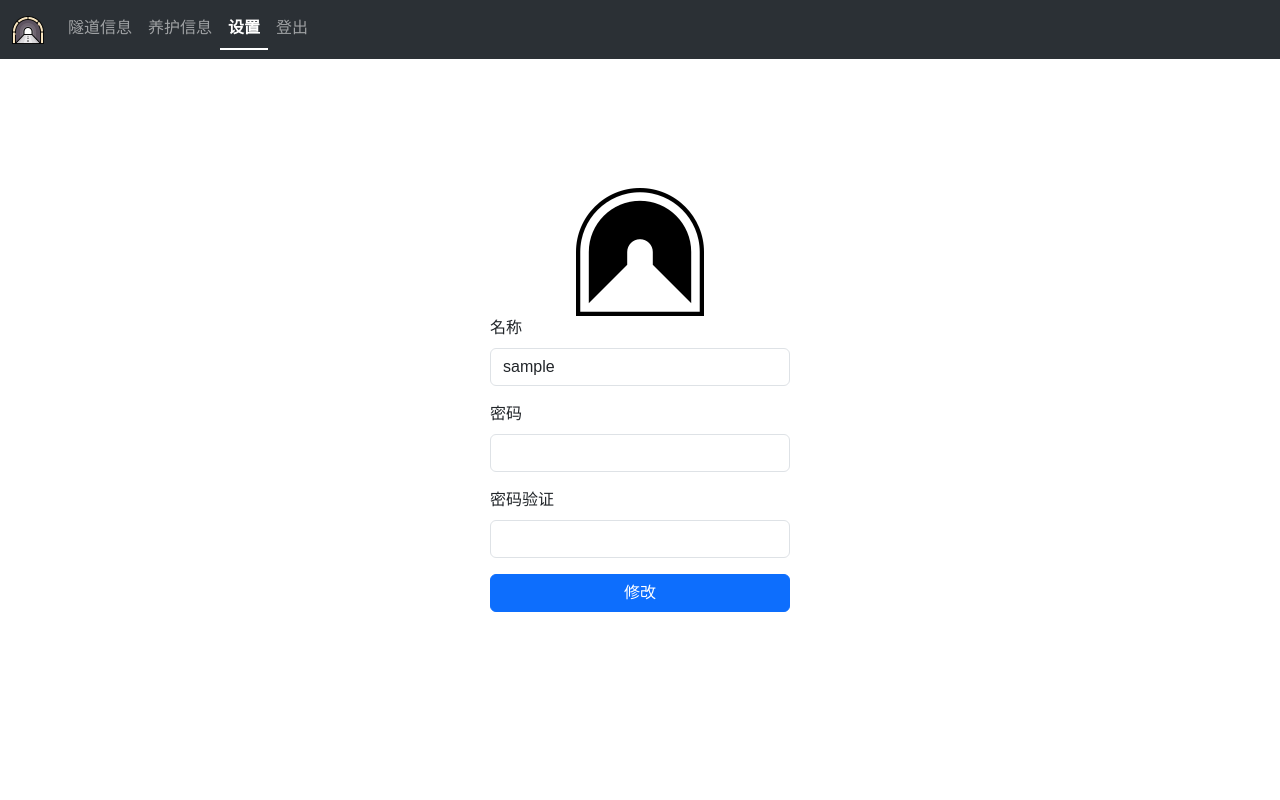
After one commit to 84DuLu/TIMS, a Flask app: page /settings in a window 1280 px wide. The commit adds this page. Run offline with Flask 3, Linux system fonts and the light colour scheme; the visitor is signed in with stand-in values (Sample User, id 1).

Commit message:
增加设置页面
在设置页面中,当前用户可以修改自己的用户名和密码

```diff
--- a/app.py
+++ b/app.py
@@ -299,6 +299,32 @@ def maintain_delete(maintain_id):
     db.session.commit()
     return redirect(url_for('maintain'))
 
+@app.route('/settings', methods=['GET', 'POST'])
+@login_required
+def settings():
+    if request.method == 'POST':
+        username = request.form['username'].replace(" ", "")
+        password = request.form['password']
+        password_confirmation = request.form['password_confirmation']
+
+        if current_user.username != username:
+            if User.query.filter_by(username=username).first():
+                flash('用户名重复！')
+                return redirect(url_for('settings'))
+
+        if password != password_confirmation:
+            flash('两次输入密码不一致！')
+            return redirect(url_for('settings'))
+
+        current_user.username = username
+        current_user.set_password(password)
+
+        db.session.commit()
+        flash('修改成功！')
+        return redirect(url_for('settings'))
+
+    return render_template('settings.html')
+
 @app.route('/login', methods=['GET', 'POST'])
 def login():
     if request.method == 'POST':
--- /dev/null
+++ b/static/settings.css
@@ -0,0 +1,28 @@
+* {
+    margin: 0;
+    padding: 0;
+    box-sizing: border-box;
+    font-family: 'Poppins',sans-serif;
+}
+
+body {
+    min-height: 100vh;
+}
+
+main {
+    position: absolute;
+    top: 50%;
+    left: 50%;
+    margin-right: -50%;
+    transform: translate(-50%, -50%);
+    display: flex;
+    flex-direction: column;
+    justify-content: center;
+    align-items: center;
+}
+
+.edit-form {
+    width: 300px;
+    display: flex;
+    flex-direction: column;
+}
--- a/templates/index.html
+++ b/templates/index.html
@@ -1,5 +1,6 @@
 <!DOCTYPE html>
 <html>
+
 <head>
   <meta charset="UTF-8">
   <meta name="viewport" content="width=device-width, initial-scale=1.0">
@@ -30,7 +31,10 @@
             <a class="nav-link" href="/maintain">养护信息</a>
           </li>
           <li class="nav-item">
+            <a class="nav-link" href="/settings">设置</a>
+          <li class="nav-item">
             <a class="nav-link" href="/logout">登出</a>
+          </li>
           </li>
         </ul>
       </div>
@@ -43,4 +47,5 @@
     integrity="sha384-C6RzsynM9kWDrMNeT87bh95OGNyZPhcTNXj1NW7RuBCsyN/o0jlpcV8Qyq46cDfL"
     crossorigin="anonymous"></script>
 </body>
+
 </html>
--- a/templates/maintain.html
+++ b/templates/maintain.html
@@ -30,6 +30,9 @@
             <a class="nav-link active" href="/maintain">养护信息</a>
           </li>
           <li class="nav-item">
+            <a class="nav-link" href="/settings">设置</a>
+          </li>
+          <li class="nav-item">
             <a class="nav-link" href="/logout">登出</a>
           </li>
         </ul>
--- /dev/null
+++ b/templates/settings.html
@@ -0,0 +1,75 @@
+<!DOCTYPE html>
+<html lang>
+
+<head>
+    <meta charset="UTF-8">
+    <meta name="viewport" content="width=device-width, initial-scale=1.0">
+    <title>隧道信息管理系统</title>
+    <link rel="icon" href="{{ url_for('static', filename='favicon.png') }}">
+    <link href="https://cdn.jsdelivr.net/npm/bootstrap@5.3.2/dist/css/bootstrap.min.css" rel="stylesheet"
+        integrity="sha384-T3c6CoIi6uLrA9TneNEoa7RxnatzjcDSCmG1MXxSR1GAsXEV/Dwwykc2MPK8M2HN" crossorigin="anonymous">
+    <link rel="stylesheet" href="{{ url_for('static', filename='settings.css') }}">
+</head>
+
+<body>
+    <nav class="navbar navbar-expand-lg bg-body-tertiary nav-underline" data-bs-theme="dark">
+        <div class="container-fluid">
+            <a class="navbar-brand" href="/">
+                <img src="../static/favicon.png">
+            </a>
+            <button class="navbar-toggler" type="button" data-bs-toggle="collapse"
+                data-bs-target="#navbarSupportedContent" aria-controls="navbarSupportedContent" aria-expanded="false"
+                aria-label="Toggle navigation">
+                <span class="navbar-toggler-icon"></span>
+            </button>
+            <div class="collapse navbar-collapse" id="navbarSupportedContent">
+                <ul class="navbar-nav me-auto mb-2 mb-lg-0">
+                    <li class="nav-item">
+                        <a class="nav-link" href="/">隧道信息</a>
+                    </li>
+                    <li class="nav-item">
+                        <a class="nav-link" href="/maintain">养护信息</a>
+                    </li>
+                    <li class="nav-item">
+                        <a class="nav-link active" href="/settings">设置</a>
+                    </li>
+                    <li class="nav-item">
+                        <a class="nav-link" href="/logout">登出</a>
+                    </li>
+                </ul>
+            </div>
+        </div>
+    </nav>
+    <main>
+        {% for message in get_flashed_messages() %}
+        <div class="alert alert-warning alert-dismissible fade show" role="alert">
+            <strong>{{ message }}</strong>
+            <button type="button" class="btn-close" data-bs-dismiss="alert" aria-label="Close"></button>
+        </div>
+        {% endfor %}
+        <img src="{{ url_for('static', filename='images/tunnel.png') }}" alt="tunnel">
+        <form method="post" class="edit-form">
+            <div class="mb-3">
+                <label for="username" class="form-label">名称</label>
+                <input type="text" class="form-control" name="username" id="username" required autocomplete="off"
+                    maxlength="20" value="{{ current_user.username }}">
+            </div>
+            <div class="mb-3">
+                <label for="password" class="form-label">密码</label>
+                <input type="password" class="form-control" name="password" id="password" required autocomplete="off"
+                    minlength="4" maxlength="20">
+            </div>
+            <div class="mb-3">
+                <label for="password_confirmation" class="form-label">密码验证</label>
+                <input type="password" class="form-control" name="password_confirmation" id="password_confirmation"
+                    required autocomplete="off" minlength="4" maxlength="20">
+            </div>
+            <button type="submit" class="btn btn-primary">修改</button>
+        </form>
+    </main>
+    <script src="https://cdn.jsdelivr.net/npm/bootstrap@5.3.2/dist/js/bootstrap.bundle.min.js"
+        integrity="sha384-C6RzsynM9kWDrMNeT87bh95OGNyZPhcTNXj1NW7RuBCsyN/o0jlpcV8Qyq46cDfL"
+        crossorigin="anonymous"></script>
+</body>
+
+</html>
```
